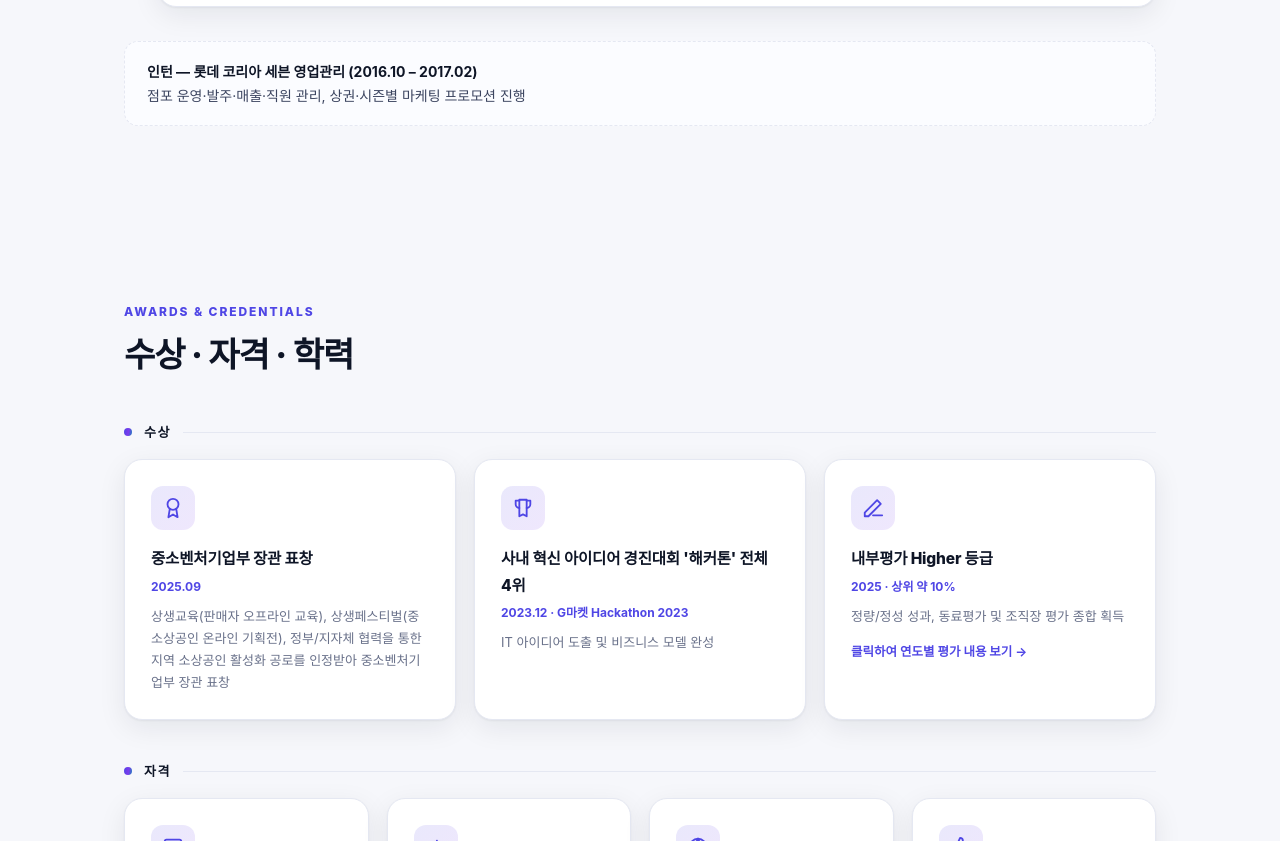
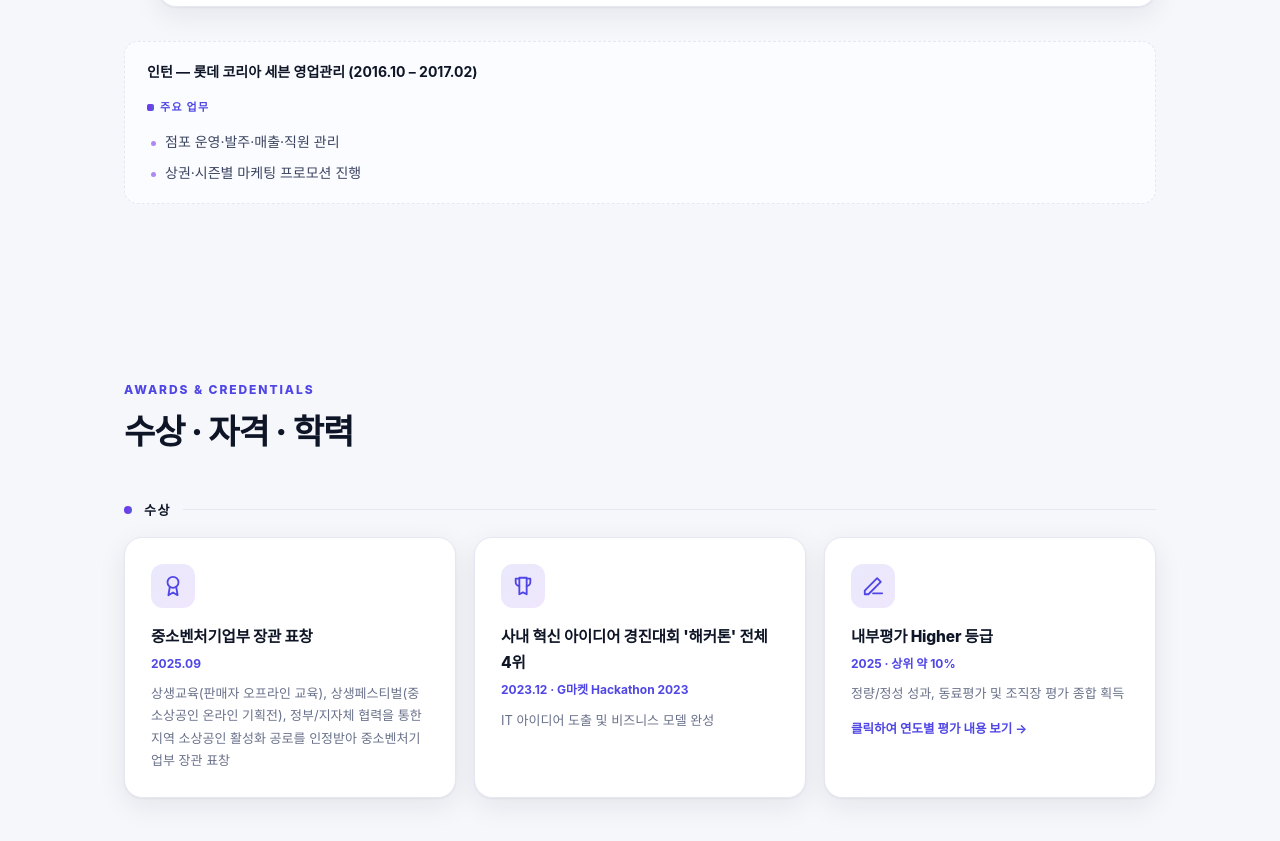
Before and after one commit to ggam2vly/portfolio, a plain HTML site: page index.html in a window 1280 px wide. Shown: the part 5180-6021 px from the top of the page. Drawn offline with Linux system fonts and the light colour scheme; a web font is replaced by a local one.

Commit message:
Add duties label to internship entry

```diff
--- a/index.html
+++ b/index.html
@@ -1117,8 +1117,14 @@ footer .f-sub{color:#aab2d0;margin-top:14px;font-size:15.5px;max-width:560px}
     </div>
 
     <div class="intern-card reveal">
-      <b>인턴 — 롯데 코리아 세븐 영업관리 (2016.10 – 2017.02)</b><br>
-      점포 운영·발주·매출·직원 관리, 상권·시즌별 마케팅 프로모션 진행
+      <b>인턴 — 롯데 코리아 세븐 영업관리 (2016.10 – 2017.02)</b>
+      <div class="proj-body" style="border:none;padding:14px 0 0">
+        <div class="adv-label">주요 업무</div>
+        <ul>
+          <li>점포 운영·발주·매출·직원 관리</li>
+          <li>상권·시즌별 마케팅 프로모션 진행</li>
+        </ul>
+      </div>
     </div>
   </div>
 </section>
```
